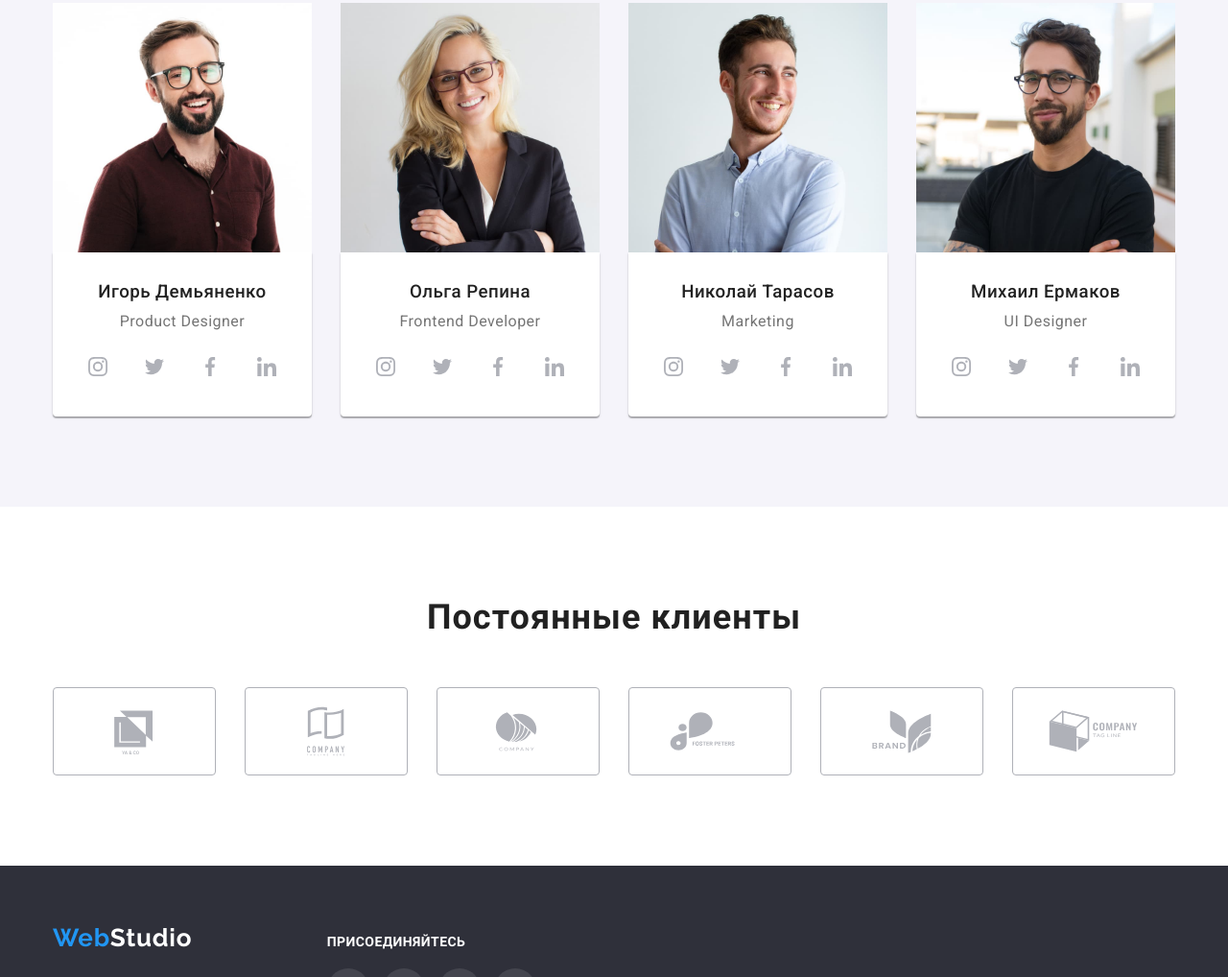
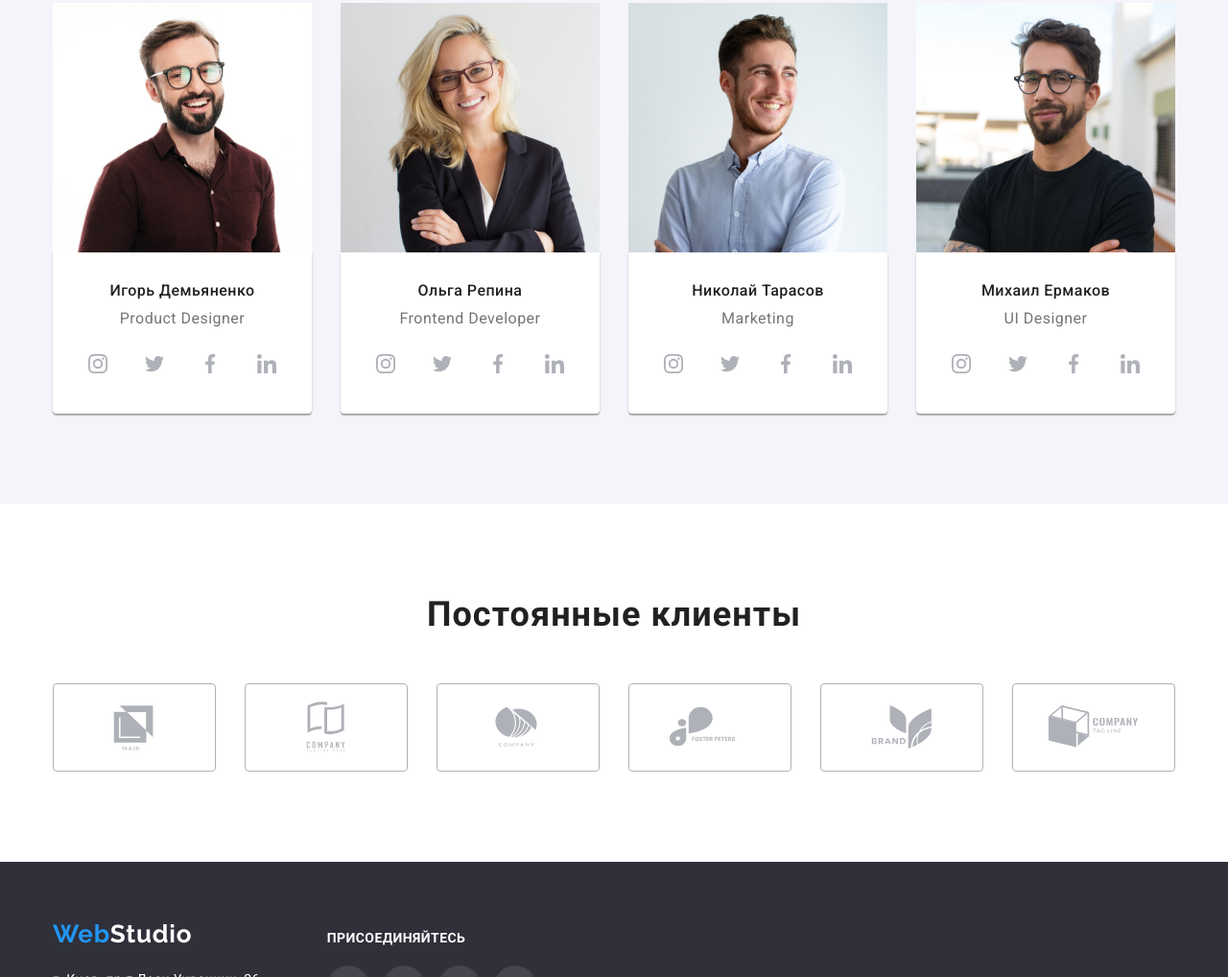
Before and after one commit to LenaOpelat/goit-markup-hw-04, a plain HTML site: page index.html in a window 1280 px wide. Shown: the part 1782-2800 px from the top of the page at 96% size. Drawn offline with nearby package versions, Linux system fonts and the light colour scheme.

Commit message:
Правки

```diff
--- a/css/styles.css
+++ b/css/styles.css
@@ -120,15 +120,11 @@ body {
 /* Auth-nav */
 
 .envelope {
-  width: 16px;
-  height: 12px;
   margin-right: 10px;
   fill: currentColor;
 }
 
 .smartphone {
-  width: 10px;
-  height: 16px;
   margin-right: 10px;
   fill: currentColor;
 }
@@ -344,10 +340,19 @@ body {
 
   color: var(--title-text-color);
   font-weight: 500;
+  font-size: 16px;
+  line-height: 1.19;
+  text-align: center;
+  letter-spacing: 0.03em;
 }
 
 .team-text {
   margin-bottom: 16px;
+
+  font-size: 16px;
+  line-height: 1.2;
+  text-align: center;
+  letter-spacing: 0.03em;
 }
 
 .container-border {
@@ -373,7 +378,9 @@ body {
 }
 
 .team-link-icon {
-  padding: 12px;
+  display: flex;
+  align-items: center;
+  justify-content: center;
   width: 44px;
   height: 44px;
   border-radius: 50%;
@@ -381,8 +388,6 @@ body {
 }
 
 .team-svg {
-  width: 20px;
-  height: 20px;
   fill: currentColor;
 }
 
@@ -402,18 +407,17 @@ body {
 }
 
 .clients-link {
-  display: inline-flex;
+  display: flex;
   border: 1px solid #afb1b8;
   border-radius: 4px;
-  padding: 16px 32px;
+  justify-content: center;
+  align-items: center;
   width: 170px;
   height: 92px;
   color: var(--color-icons);
 }
 
 .clients-svg {
-  width: 106px;
-  height: 60px;
   fill: currentColor;
 }
 
@@ -502,7 +506,9 @@ body {
 }
 
 .social-link {
-  padding: 12px;
+  display: flex;
+  justify-content: center;
+  align-items: center;
   width: 44px;
   height: 44px;
   border-radius: 50%;
@@ -511,8 +517,6 @@ body {
 }
 
 .social-svg {
-  width: 20px;
-  height: 20px;
   fill: currentColor;
 }
 
--- a/index.html
+++ b/index.html
@@ -28,14 +28,14 @@
             <ul class="auth-list">
                 <li class="auth-item">
                     <a href="mailto:info@devstudio.com" class="auth-link">
-                        <svg class="envelope">
-                            <use href="../images/icons.svg#envelope"></use></svg>
+                        <svg class="envelope" width=16px height=12px>
+                            <use href="./images/icons.svg#envelope"></use></svg>
                     info@devstudio.com</a>
                 </li>
                 <li class="auth-item">
                     <a href="+380961111111" class="auth-link">
-                        <svg class="smartphone">
-                            <use href="../images/icons.svg#smartphone" />
+                        <svg class="smartphone" width=10px height=16px>
+                            <use href="./images/icons.svg#smartphone" />
                         </svg>
                     +38 096 111 11 11</a>
                 </li>
@@ -100,18 +100,34 @@
                             <h3 class="team-title">Игорь Демьяненко</h3>
                             <p class="team-text" lang="en">Product Designer</p>
                             <ul class="team-list-icon">
-                                <li class="team-item-icon"><a class="team-link-icon" href="https://instagram.com"><svg class="team-svg">
-                                            <use href="../images/icons.svg#instagram-2"></use>
-                                        </svg></a></li>
-                                <li class="team-item-icon"><a class="team-link-icon" href="https://twitter.com"><svg class="team-svg">
-                                            <use href="../images/icons.svg#twitter-1"></use>
-                                        </svg></a></li>
-                                <li class="team-item-icon"><a class="team-link-icon" href="https://facebook.com"><svg class="team-svg">
-                                            <use href="../images/icons.svg#facebook-1"></use>
-                                        </svg></a></li>
-                                <li class="team-item-icon"><a class="team-link-icon" href="https://linkedin.com"><svg class="team-svg">
-                                            <use href="../images/icons.svg#linkedin-1"></use>
-                                        </svg></a></li>
+                                <li class="team-item-icon">
+                                    <a class="team-link-icon" href="https://instagram.com">
+                                        <svg class="team-svg" width=20px height=20px>
+                                            <use href="./images/icons.svg#instagram-2"></use>
+                                        </svg>
+                                    </a>
+                                </li>
+                                <li class="team-item-icon">
+                                    <a class="team-link-icon" href="https://twitter.com">
+                                        <svg class="team-svg" width=20px height=20px>
+                                            <use href="./images/icons.svg#twitter-1"></use>
+                                        </svg>
+                                    </a>
+                                </li>
+                                <li class="team-item-icon">
+                                    <a class="team-link-icon" href="https://facebook.com">
+                                        <svg class="team-svg" width=20px height=20px>
+                                            <use href="./images/icons.svg#facebook-1"></use>
+                                        </svg>
+                                    </a>
+                                </li>
+                                <li class="team-item-icon">
+                                    <a class="team-link-icon" href="https://linkedin.com">
+                                        <svg class="team-svg" width=20px height=20px>
+                                            <use href="./images/icons.svg#linkedin-1"></use>
+                                        </svg>
+                                    </a>
+                                </li>
                             </ul>
                         </div>
                     </li>
@@ -121,18 +137,34 @@
                             <h3 class="team-title">Ольга Репина</h3>
                             <p class="team-text" lang="en">Frontend Developer</p>
                             <ul class="team-list-icon">
-                                <li class="team-item-icon"><a class="team-link-icon" href="https://instagram.com"><svg class="team-svg">
-                                    <use href="../images/icons.svg#instagram-2"></use>
-                                </svg></a></li>
-                                <li class="team-item-icon"><a class="team-link-icon" href="https://twitter.com"><svg class="team-svg">
-                                    <use href="../images/icons.svg#twitter-1"></use>
-                                </svg></a></li>
-                                <li class="team-item-icon"><a class="team-link-icon" href="https://facebook.com"><svg class="team-svg">
-                                    <use href="../images/icons.svg#facebook-1"></use>
-                                </svg></a></li>
-                                <li class="team-item-icon"><a class="team-link-icon" href="https://linkedin.com"><svg class="team-svg">
-                                    <use href="../images/icons.svg#linkedin-1"></use>
-                                </svg></a></li>
+                                <li class="team-item-icon">
+                                    <a class="team-link-icon" href="https://instagram.com">
+                                        <svg class="team-svg" width=20px height=20px>
+                                            <use href="./images/icons.svg#instagram-2"></use>
+                                        </svg>
+                                    </a>
+                                </li>
+                                <li class="team-item-icon">
+                                    <a class="team-link-icon" href="https://twitter.com">
+                                        <svg class="team-svg" width=20px height=20px>
+                                            <use href="./images/icons.svg#twitter-1"></use>
+                                        </svg>
+                                    </a>
+                                </li>
+                                <li class="team-item-icon">
+                                    <a class="team-link-icon" href="https://facebook.com">
+                                        <svg class="team-svg" width=20px height=20px>
+                                            <use href="./images/icons.svg#facebook-1"></use>
+                                        </svg>
+                                    </a>
+                                </li>
+                                <li class="team-item-icon">
+                                    <a class="team-link-icon" href="https://linkedin.com">
+                                        <svg class="team-svg" width=20px height=20px>
+                                            <use href="./images/icons.svg#linkedin-1"></use>
+                                        </svg>
+                                    </a>
+                                </li>
                             </ul>
                         </div>
                     </li>
@@ -142,18 +174,34 @@
                             <h3 class="team-title">Николай Тарасов</h3>
                             <p class="team-text" lang="en">Marketing</p>
                             <ul class="team-list-icon">
-                                <li class="team-item-icon"><a class="team-link-icon" href="https://instagram.com"><svg class="team-svg">
-                                            <use href="../images/icons.svg#instagram-2"></use>
-                                        </svg></a></li>
-                                <li class="team-item-icon"><a class="team-link-icon" href="https://twitter.com"><svg class="team-svg">
-                                            <use href="../images/icons.svg#twitter-1"></use>
-                                        </svg></a></li>
-                                <li class="team-item-icon"><a class="team-link-icon" href="https://facebook.com"><svg class="team-svg">
-                                            <use href="../images/icons.svg#facebook-1"></use>
-                                        </svg></a></li>
-                                <li class="team-item-icon"><a class="team-link-icon" href="https://linkedin.com"><svg class="team-svg">
-                                            <use href="../images/icons.svg#linkedin-1"></use>
-                                        </svg></a></li>
+                                <li class="team-item-icon">
+                                    <a class="team-link-icon" href="https://instagram.com">
+                                        <svg class="team-svg" width=20px height=20px>
+                                            <use href="./images/icons.svg#instagram-2"></use>
+                                        </svg>
+                                    </a>
+                                </li>
+                                <li class="team-item-icon">
+                                    <a class="team-link-icon" href="https://twitter.com">
+                                        <svg class="team-svg" width=20px height=20px>
+                                            <use href="./images/icons.svg#twitter-1"></use>
+                                        </svg>
+                                    </a>
+                                </li>
+                                <li class="team-item-icon">
+                                    <a class="team-link-icon" href="https://facebook.com">
+                                        <svg class="team-svg" width=20px height=20px>
+                                            <use href="./images/icons.svg#facebook-1"></use>
+                                        </svg>
+                                    </a>
+                                </li>
+                                <li class="team-item-icon">
+                                    <a class="team-link-icon" href="https://linkedin.com">
+                                        <svg class="team-svg" width=20px height=20px>
+                                            <use href="./images/icons.svg#linkedin-1"></use>
+                                        </svg>
+                                    </a>
+                                </li>
                             </ul>
                         </div>
                     </li>
@@ -163,18 +211,34 @@
                             <h3 class="team-title">Михаил Ермаков</h3>
                             <p class="team-text" lang="en">UI Designer</p>
                             <ul class="team-list-icon">
-                                <li class="team-item-icon"><a class="team-link-icon" href="https://instagram.com"><svg class="team-svg">
-                                            <use href="../images/icons.svg#instagram-2"></use>
-                                        </svg></a></li>
-                                <li class="team-item-icon"><a class="team-link-icon" href="https://twitter.com"><svg class="team-svg">
-                                            <use href="../images/icons.svg#twitter-1"></use>
-                                        </svg></a></li>
-                                <li class="team-item-icon"><a class="team-link-icon" href="https://facebook.com"><svg class="team-svg">
-                                            <use href="../images/icons.svg#facebook-1"></use>
-                                        </svg></a></li>
-                                <li class="team-item-icon"><a class="team-link-icon" href="https://linkedin.com"><svg class="team-svg">
-                                            <use href="../images/icons.svg#linkedin-1"></use>
-                                        </svg></a></li>
+                                <li class="team-item-icon">
+                                    <a class="team-link-icon" href="https://instagram.com">
+                                        <svg class="team-svg" width=20px height=20px>
+                                            <use href="./images/icons.svg#instagram-2"></use>
+                                        </svg>
+                                    </a>
+                                </li>
+                                <li class="team-item-icon">
+                                    <a class="team-link-icon" href="https://twitter.com">
+                                        <svg class="team-svg" width=20px height=20px>
+                                            <use href="./images/icons.svg#twitter-1"></use>
+                                        </svg>
+                                    </a>
+                                </li>
+                                <li class="team-item-icon">
+                                    <a class="team-link-icon" href="https://facebook.com">
+                                        <svg class="team-svg" width=20px height=20px>
+                                            <use href="./images/icons.svg#facebook-1"></use>
+                                        </svg>
+                                    </a>
+                                </li>
+                                <li class="team-item-icon">
+                                    <a class="team-link-icon" href="https://linkedin.com">
+                                        <svg class="team-svg" width=20px height=20px>
+                                            <use href="./images/icons.svg#linkedin-1"></use>
+                                        </svg>
+                                    </a>
+                                </li>
                             </ul>
                         </div>
                     </li>
@@ -185,34 +249,35 @@
         <section class="section section-clients">
             <h2 class="section-title">Постоянные клиенты</h2>
             <ul class="clients-list">
-                <li class="clients-item"><a class="clients-link" href="">
-                    <svg class="clients-svg">
-                        <use href="../images/icons.svg#logo"></use>
+                <li class="clients-item">
+                    <a class="clients-link" href="">
+                    <svg class="clients-svg" width=106px height=60px>
+                        <use href="./images/icons.svg#logo"></use>
                     </svg>
                 </a></li>
                 <li class="clients-item"><a class="clients-link" href="">
-                    <svg class="clients-svg">
-                        <use href="../images/icons.svg#logo1"></use>
+                    <svg class="clients-svg" width=106px height=60px>
+                        <use href="./images/icons.svg#logo1"></use>
                     </svg>
                 </a></li>
                 <li class="clients-item"><a class="clients-link" href="">
-                    <svg class="clients-svg">
-                        <use href="../images/icons.svg#logo2"></use>
+                    <svg class="clients-svg" width=106px height=60px>
+                        <use href="./images/icons.svg#logo2"></use>
                     </svg>
                 </a></li>
                 <li class="clients-item"><a class="clients-link" href="">
-                    <svg class="clients-svg">
-                        <use href="../images/icons.svg#logo3"></use>
+                    <svg class="clients-svg" width=106px height=60px>
+                        <use href="./images/icons.svg#logo3"></use>
                     </svg>
                 </a></li>
                 <li class="clients-item"><a class="clients-link" href="">
-                    <svg class="clients-svg">
-                        <use href="../images/icons.svg#logo4"></use>
+                    <svg class="clients-svg" width=106px height=60px>
+                        <use href="./images/icons.svg#logo4"></use>
                     </svg>
                 </a></li>
                 <li class="clients-item"><a class="clients-link" href="">
-                    <svg class="clients-svg">
-                        <use href="../images/icons.svg#logo5"></use>
+                    <svg class="clients-svg" width=106px height=60px>
+                        <use href="./images/icons.svg#logo5"></use>
                     </svg>
                 </a></li>
             </ul>
@@ -237,23 +302,23 @@
                 <h3 class="social-title">Присоединяйтесь</h3>
                 <ul>
                     <li class="social-item"><a class="social-link" href="https://instagram.com">
-                        <svg class="social-svg">
-                            <use href="../images/icons.svg#instagram-2"></use>
+                        <svg class="social-svg" width=20px height=20px>
+                            <use href="./images/icons.svg#instagram-2"></use>
                         </svg>
                     </a></li>
                     <li class="social-item"><a class="social-link" href="https://twitter.com">
-                        <svg class="social-svg">
-                            <use href="../images/icons.svg#twitter-1"></use>
+                        <svg class="social-svg" width=20px height=20px>
+                            <use href="./images/icons.svg#twitter-1"></use>
                         </svg>
                     </a></li>
                     <li class="social-item"><a class="social-link" href="https://facebook.com">
-                        <svg class="social-svg">
-                            <use href="../images/icons.svg#facebook-1"></use>
+                        <svg class="social-svg" width=20px height=20px>
+                            <use href="./images/icons.svg#facebook-1"></use>
                         </svg>
                     </a></li>
                     <li class="social-item"><a class="social-link" href="https://linkedin.com">
-                        <svg class="social-svg">
-                            <use href="../images/icons.svg#linkedin-1"></use>
+                        <svg class="social-svg" width=20px height=20px>
+                            <use href="./images/icons.svg#linkedin-1"></use>
                         </svg>
                     </a></li>
                 </ul>
```
Also changed, not shown: portfolio.html (+12 -12 lines).
